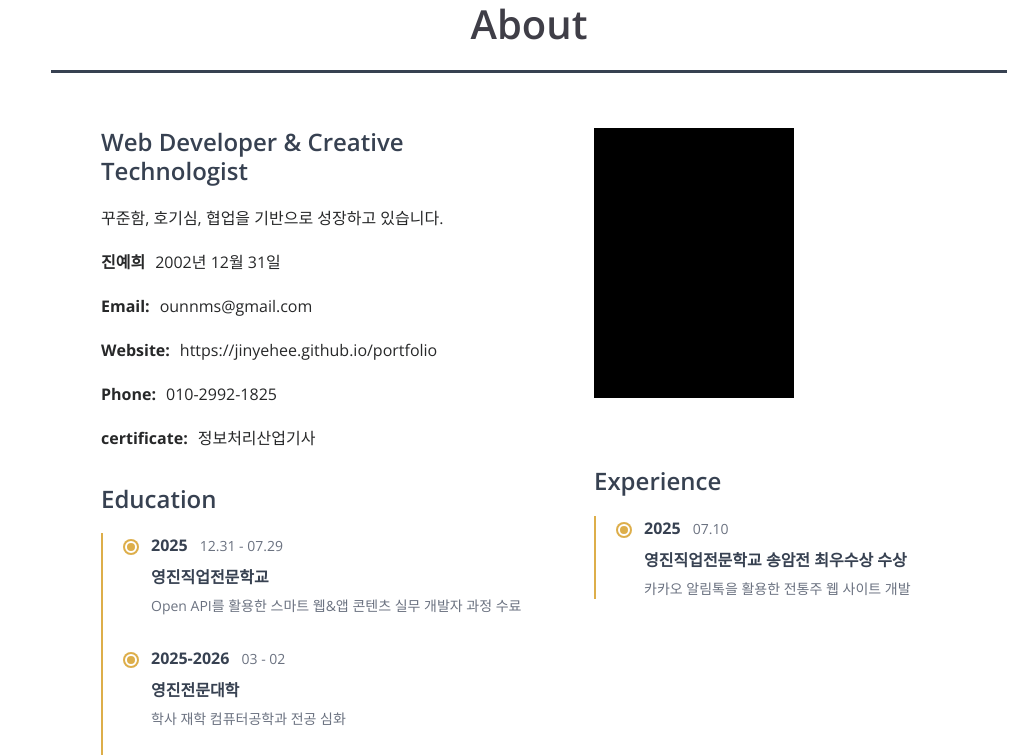
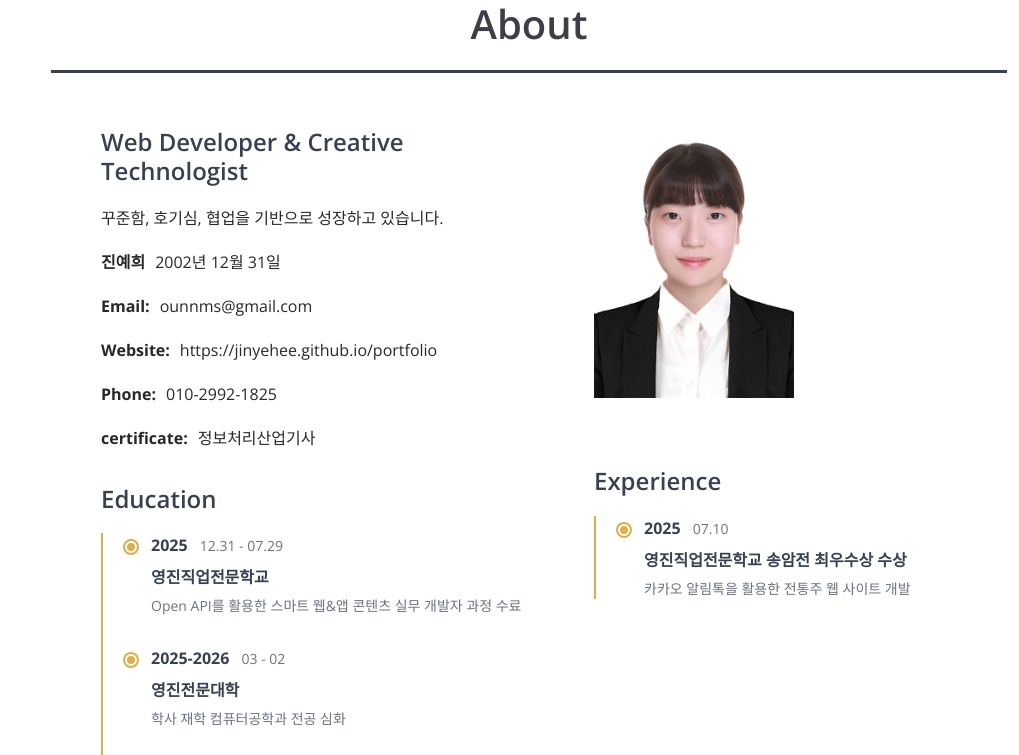
Before and after one commit to Jinyehee/portfolio, a plain HTML site: page index.html in a window 1280 px wide. Shown: the part 900-1655 px from the top of the page, without its empty margins (261-1280 px from the left). Drawn offline with nearby package versions, Linux system fonts and the light colour scheme.

Commit message:
취업사진추가

```diff
--- a/index.html
+++ b/index.html
@@ -170,7 +170,7 @@
             </div>
             <div class="col-lg-4 row_back content" data-aos="fade-right">
               <div class="row_in">
-                <img src="" class="img-fluid" alt="" />
+                <img src="./assets/img/profile.jpg" class="img-fluid" alt="" />
               </div>
               <div class="col-lg-6 col_in">
                 <h3>Experience</h3>
```
Also changed, not shown: assets/img/profile-img.png (deleted), assets/img/profile.jpg (added).
